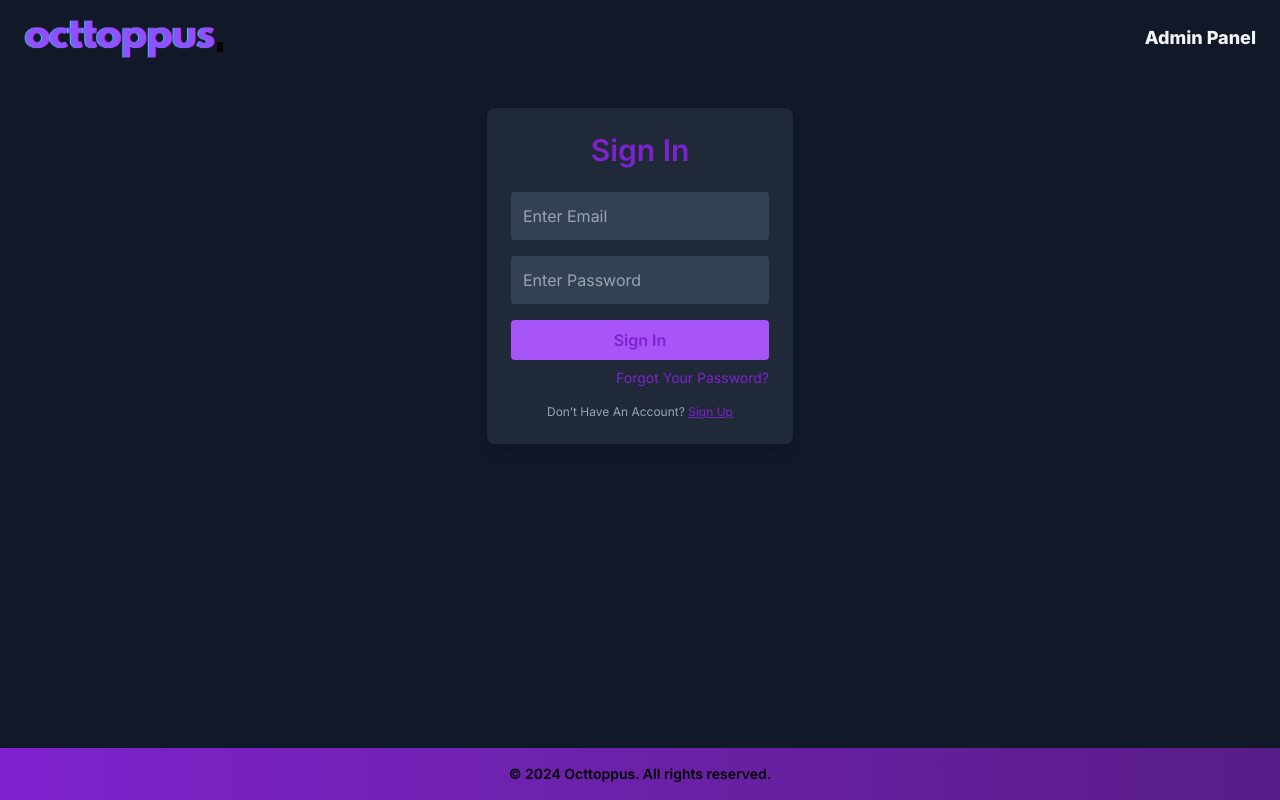
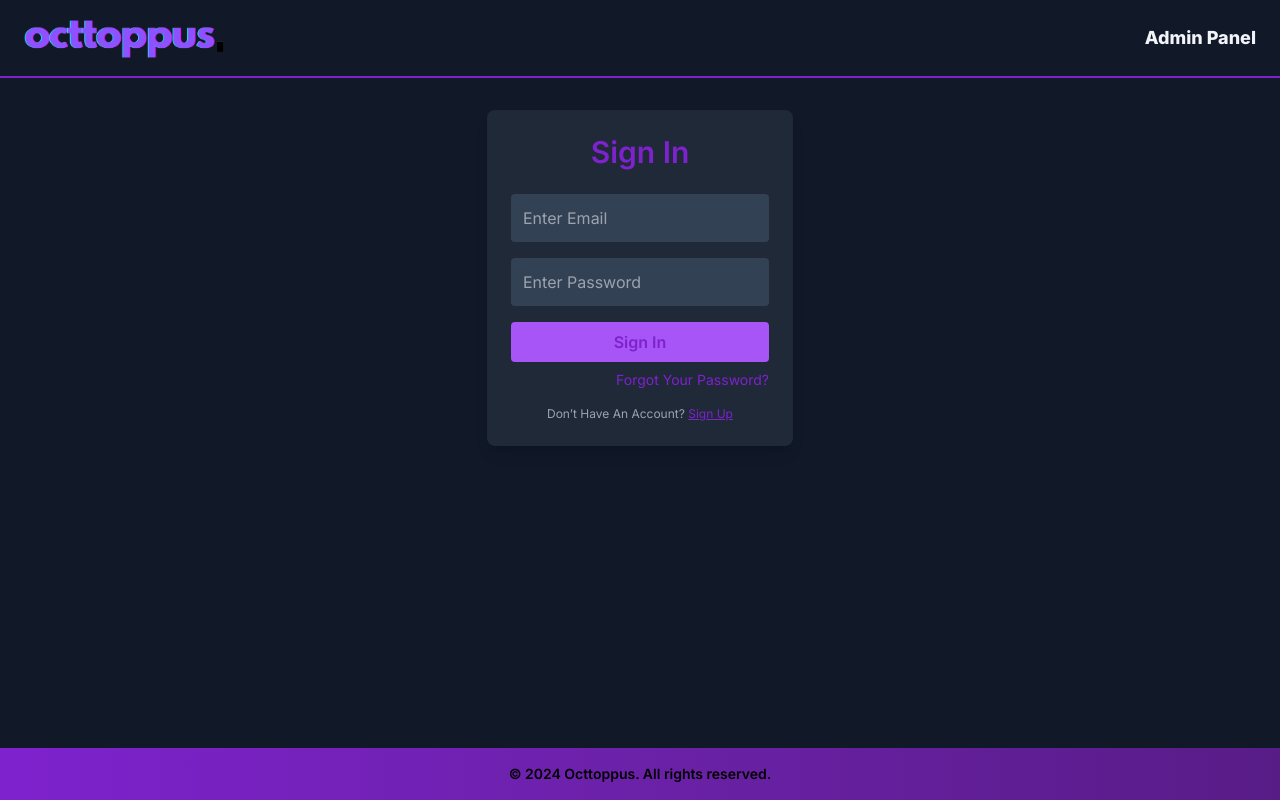
Before and after one commit to Hamza123Hussain/octtoppus_admin, a Next.js app: page /SignUp in a window 1280 px wide. Built offline with nearby package versions, Linux system fonts and the light colour scheme.

Commit message:
added a simple border

```diff
--- a/components/Navbar.tsx
+++ b/components/Navbar.tsx
@@ -4,7 +4,7 @@ import React from 'react'
 
 const Navbar = () => {
   return (
-    <div className=" px-2 bg-gray-900 flex justify-between items-center p-4 px-6">
+    <div className=" border-b-2 border-purple-700 bg-gray-900 flex justify-between items-center p-4 px-6">
       <div className=" flex items-center">
         <Image src={'/logo.png'} width={200} height={100} alt="Logo" />{' '}
       </div>
```
